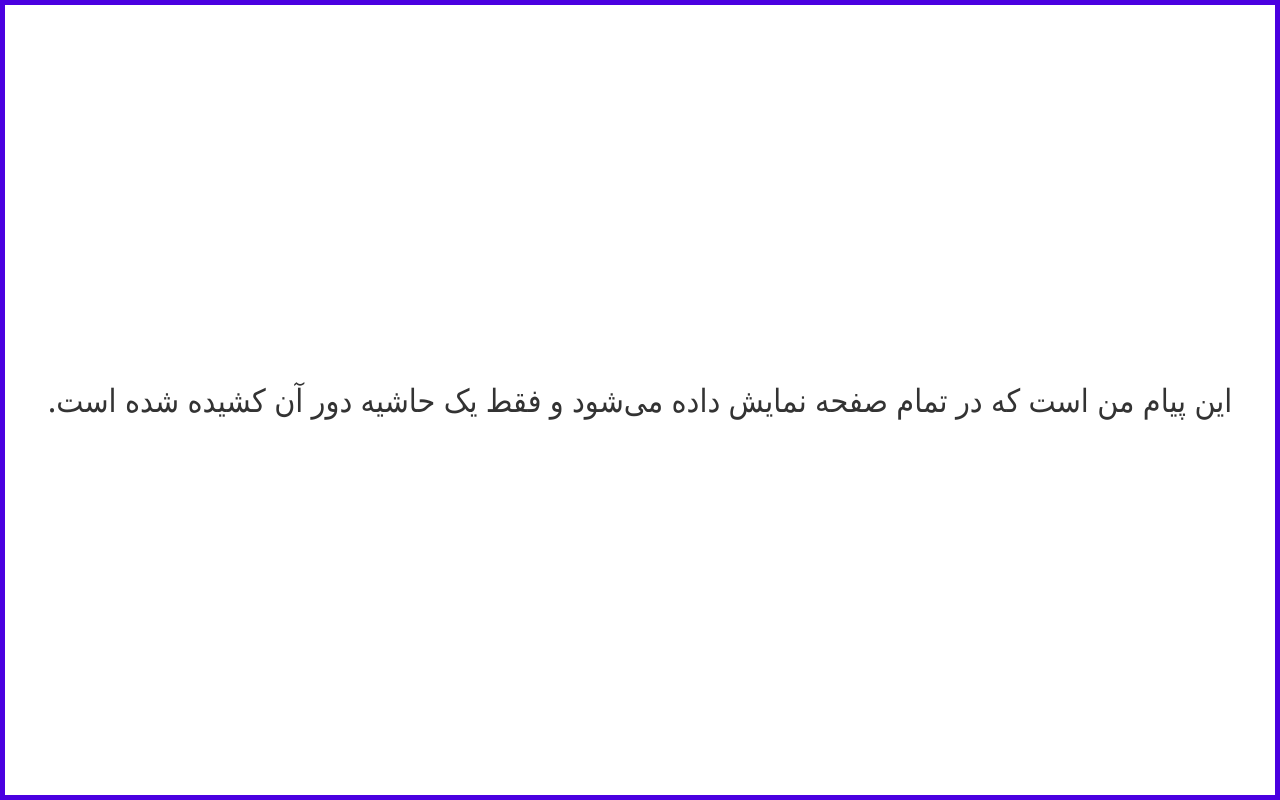
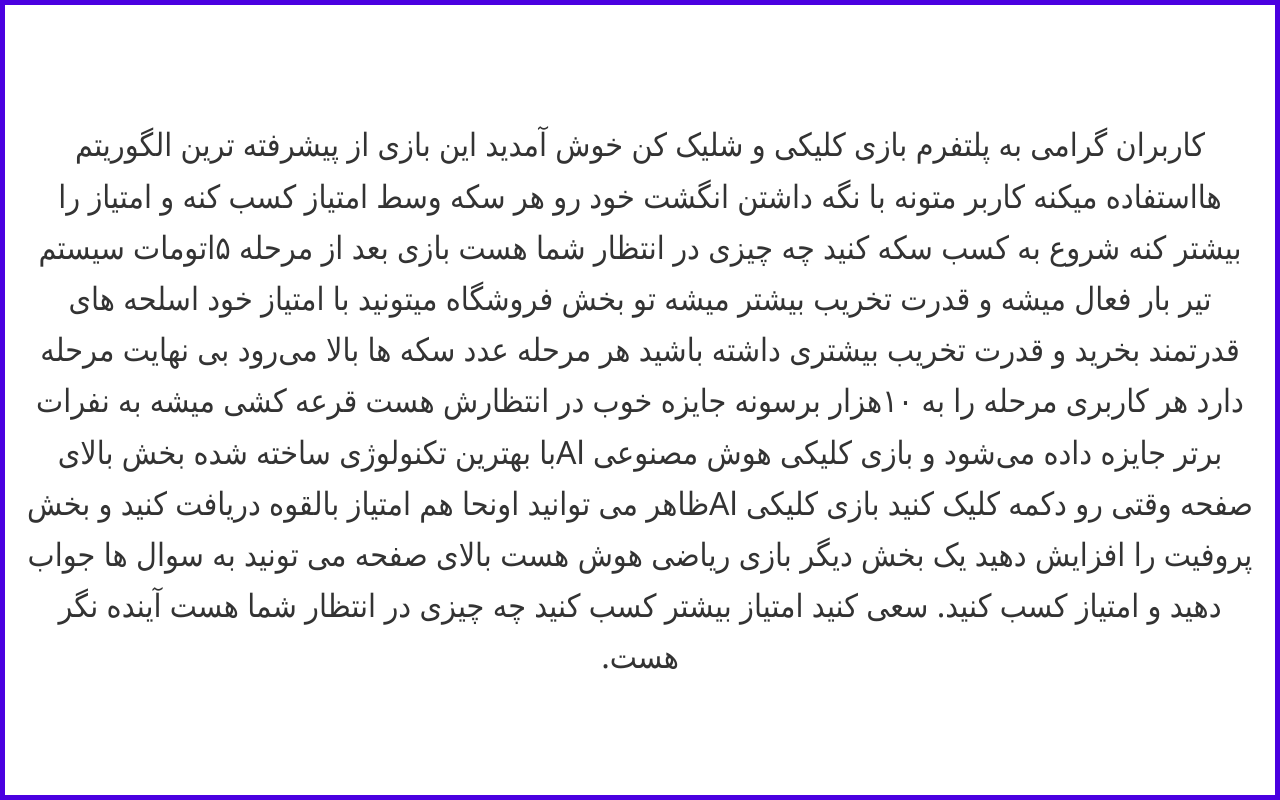
Before and after one commit to mbuiop/Psak, a plain HTML site: page m1.html in a window 1280 px wide. Drawn offline with Linux system fonts and the light colour scheme.

Commit message:
Update m1.html

```diff
--- a/m1.html
+++ b/m1.html
@@ -3,7 +3,7 @@
 <head>
     <meta charset="UTF-8">
     <meta name="viewport" content="width=device-width, initial-scale=1.0">
-    <title>پیام تمام صفحه</title>
+    <title>اطلاعیه مدریت</title>
     <style>
         * {
             margin: 0;
@@ -54,7 +54,13 @@
 <body>
     <div class="fullscreen-message">
         <!-- پیام خود را اینجا قرار دهید -->
-        این پیام من است که در تمام صفحه نمایش داده می‌شود و فقط یک حاشیه دور آن کشیده شده است.
+        کاربران گرامی به پلتفرم بازی کلیکی و شلیک کن خوش آمدید این بازی از پیشرفته ترین الگوریتم هااستفاده میکنه کاربر متونه با نگه داشتن انگشت خود رو هر سکه وسط امتیاز کسب کنه و امتیاز را بیشتر کنه شروع به کسب  سکه کنید چه چیزی در انتظار شما هست بازی بعد از مرحله ۵اتومات سیستم تیر بار فعال میشه و قدرت تخریب بیشتر میشه تو بخش فروشگاه میتونید با امتیاز خود اسلحه های قدرتمند بخرید و قدرت تخریب بیشتری داشته باشید هر مرحله عدد سکه ها بالا می‌رود بی نهایت مرحله دارد هر کاربری مرحله را به ۱۰هزار برسونه جایزه خوب در انتظارش هست قرعه کشی میشه به نفرات برتر جایزه داده می‌شود
+
+و بازی کلیکی هوش مصنوعی Alبا بهترین تکنولوژی ساخته شده بخش بالای صفحه وقتی رو دکمه کلیک کنید بازی کلیکی Alظاهر می توانید اونحا هم امتیاز بالقوه دریافت کنید و بخش پروفیت را افزایش دهید
+
+یک بخش دیگر بازی ریاضی هوش هست بالای صفحه می تونید به سوال ها جواب دهید و امتیاز کسب کنید.
+
+سعی کنید امتیاز بیشتر کسب کنید چه چیزی در انتظار شما هست آینده نگر هست.
     </div>
 </body>
 </html>
```
